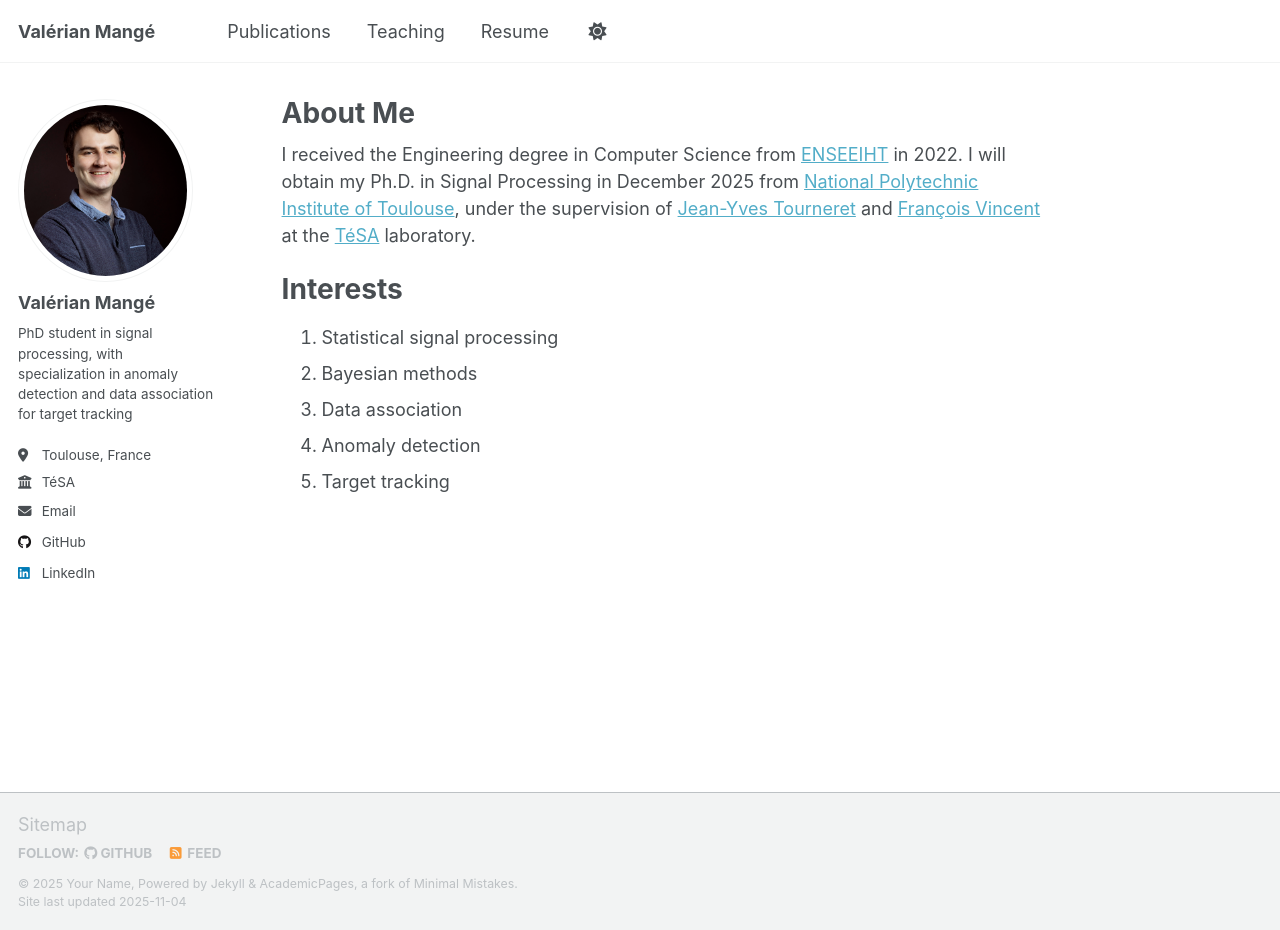
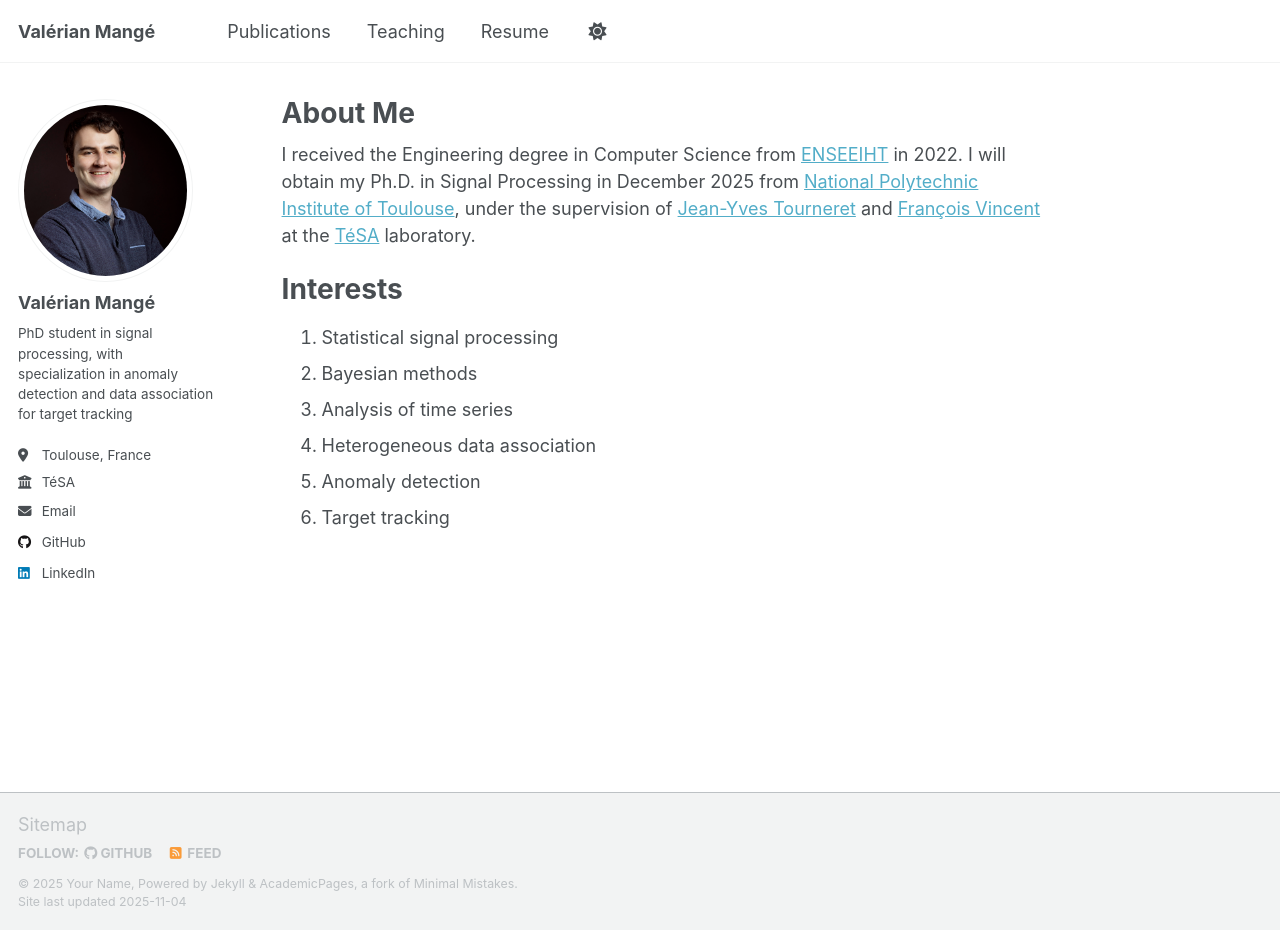
Before and after one commit to ValMang/ValMang.github.io, a Jekyll site: the page built from _pages/about.md, in a window 1280 px wide and 930 px high. Built offline with Jekyll 4.4.1, drawn with Linux system fonts in a browser that asks for light colours; a script that is not in the unit is left out.

Commit message:
Update about.md

```diff
--- a/_pages/about.md
+++ b/_pages/about.md
@@ -13,6 +13,7 @@ Interests
 ======
 1. Statistical signal processing
 2. Bayesian methods
-3. Data association
-4. Anomaly detection
-5. Target tracking
+3. Analysis of time series
+4. Heterogeneous data association
+5. Anomaly detection
+6. Target tracking
```
